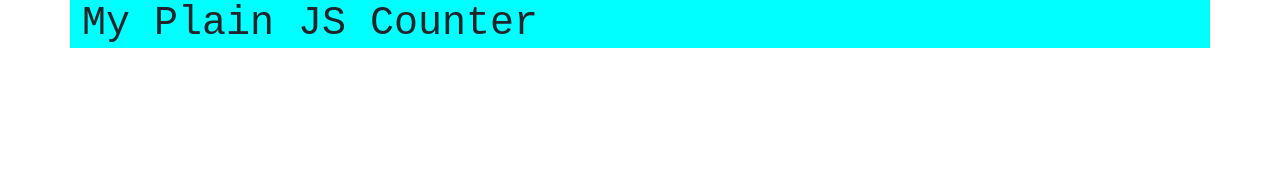
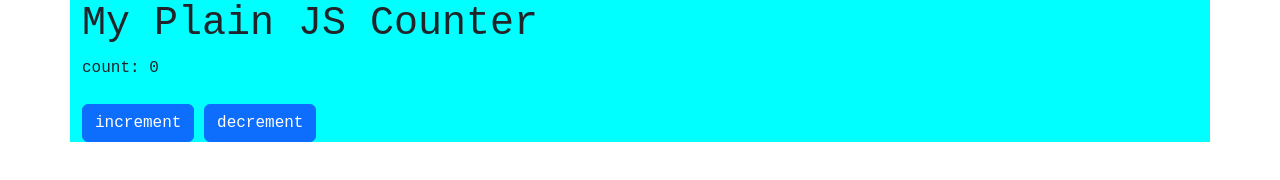
Before and after one commit to richardcsedge/code-next-plain-js-counter-yixet8, a plain HTML site: page index.html in a window 1280 px wide. Drawn offline with nearby package versions, Linux system fonts and the light colour scheme.

Commit message:
2 files modified

```diff
--- a/counter.js
+++ b/counter.js
@@ -1 +1,14 @@
 // TODO: Add counter code here.
+
+const countSpan = document.getElementById('count');
+const incrementButton = document.getElementById('increment');
+const decrementButton = document.getElementById('decrement');
+
+incrementButton.addEventListener('click', () => {
+  countSpan.innerText++;
+  console.log('increment button clicked');
+});
+decrementButton.addEventListener('click', () => {
+  countSpan.innerText--;
+  console.log('decrement button clicked');
+});
--- a/index.html
+++ b/index.html
@@ -16,6 +16,12 @@
     <div class="container" id="container">
       <h1>My Plain JS Counter</h1>
       <!-- YOUR COUNTER HTML HERE -->
+      <div>count: <span id="count">0</span></div>
+
+      <br />
+
+      <button id="increment" class="btn btn-primary">increment</button>
+      <button id="decrement" class="btn btn-primary">decrement</button>
     </div>
 
     <script
```
